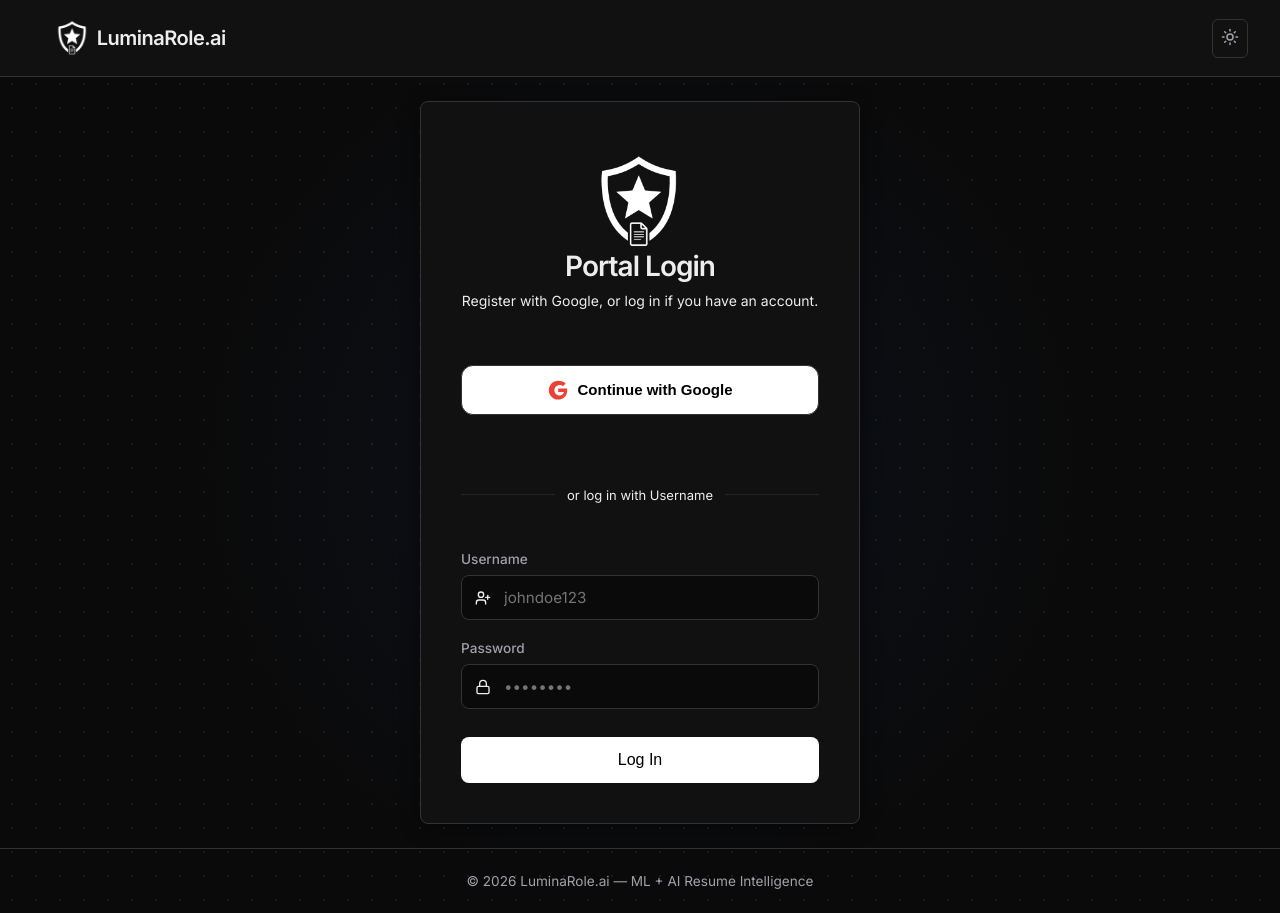
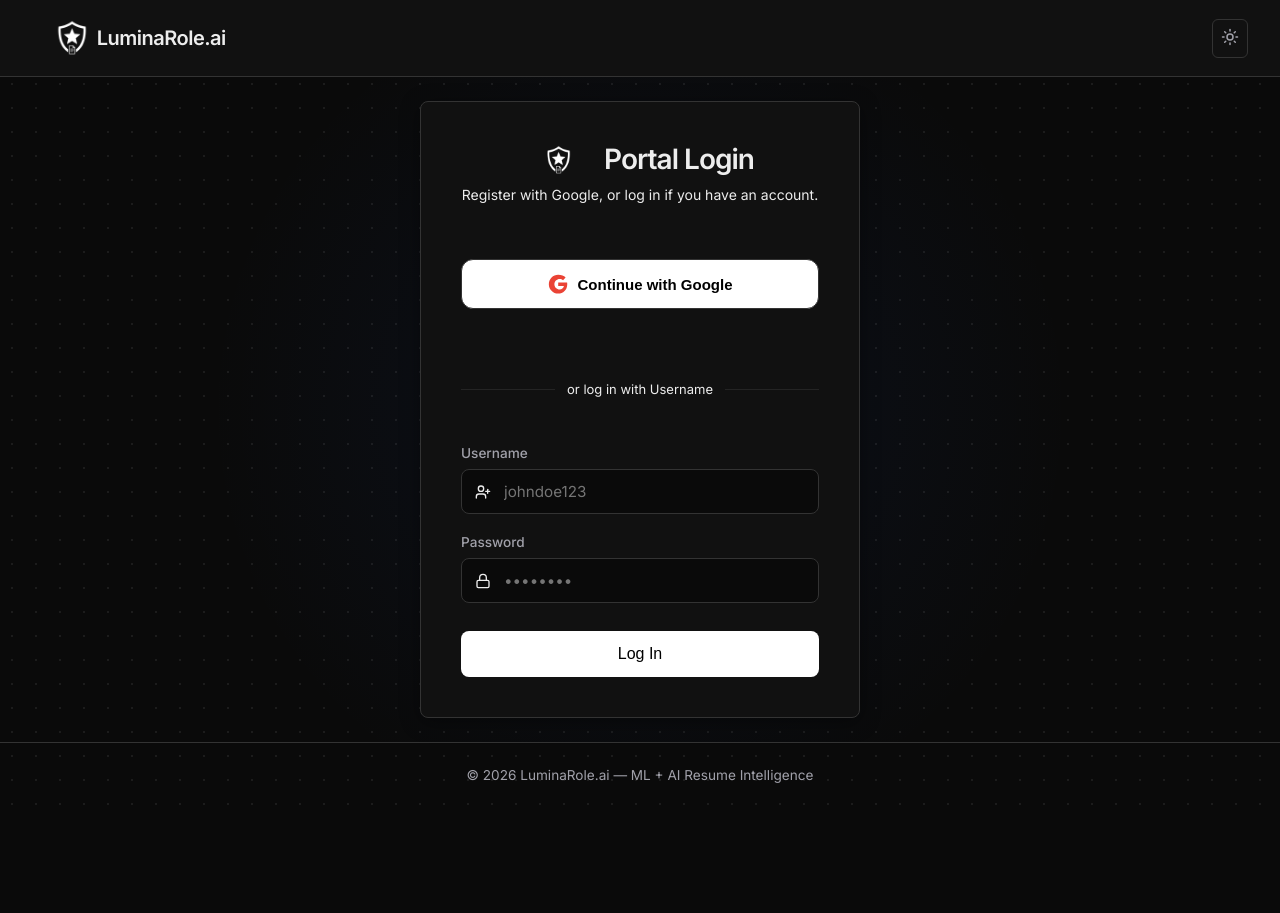
Before and after one commit to Shashank2006offl/ATS-SYS, a React (Vite) app in the folder ATS/frontend/: page / in a window 1280 px wide. Both pictures are taken after a click on the button "Sign In". After the commit the page ends 807 px from the top, so only its background shows below. Built offline with nearby package versions, Linux system fonts and the light colour scheme; no server answers.

Commit message:
style: move hero and auth logo beside title

```diff
--- a/ATS/frontend/src/App.jsx
+++ b/ATS/frontend/src/App.jsx
@@ -276,11 +276,13 @@
         {/* AUTH CONTENT */}
         <div style={{ flex: 1, display: 'flex', alignItems: 'center', justifyContent: 'center', padding: '24px', background: 'radial-gradient(circle at 50% 50%, rgba(37, 99, 235, 0.08) 0%, transparent 60%)' }}>
           <div className="form-card" style={{ maxWidth: '440px', width: '100%', padding: '40px' }}>
-            <div style={{ textAlign: 'center', marginBottom: '32px' }}>
-              <img src={logoImg} alt="LuminaRole.ai Logo" className="hero__logo" onError={(e) => e.target.style.display='none'} fetchPriority="high" />
-              <h2 className="hero__title" style={{ fontSize: '28px', marginBottom: '8px', lineHeight: 1.2 }}>
-                Portal <span className="hero__accent">Login</span>
-              </h2>
+            <div style={{ display: 'flex', flexDirection: 'column', alignItems: 'center', marginBottom: '32px' }}>
+              <div style={{ display: 'flex', alignItems: 'center', gap: '12px', marginBottom: '8px' }}>
+                <img src={logoImg} alt="LuminaRole.ai Logo" className="hero__logo" onError={(e) => e.target.style.display='none'} fetchPriority="high" style={{ height: '36px', marginBottom: 0 }} />
+                <h2 className="hero__title" style={{ fontSize: '28px', marginBottom: 0, lineHeight: 1.2 }}>
+                  Portal <span className="hero__accent">Login</span>
+                </h2>
+              </div>
               <p style={{ color: 'var(--text-muted)', fontSize: '14px' }}>
                 Register with Google, or log in if you have an account.
               </p>
@@ -378,10 +380,12 @@
       <main className="main">
         {/* HERO */}
         <div className="hero">
-          <img src={logoImg} alt="LuminaRole.ai Logo" className="hero__logo" onError={(e) => e.target.style.display='none'} fetchPriority="high" />
-          <h1 className="hero__title">
-            Resume <span className="hero__accent">Intelligence</span>
-          </h1>
+          <div style={{ display: 'flex', alignItems: 'center', justifyContent: 'center', gap: '16px', marginBottom: '16px' }}>
+            <img src={logoImg} alt="LuminaRole.ai Logo" className="hero__logo" onError={(e) => e.target.style.display='none'} fetchPriority="high" style={{ height: '56px', marginBottom: 0 }} />
+            <h1 className="hero__title" style={{ marginBottom: 0 }}>
+              Resume <span className="hero__accent">Intelligence</span>
+            </h1>
+          </div>
           <p className="hero__sub">
             ML-powered ATS scoring + AI qualitative coaching in one pipeline
           </p>
```
